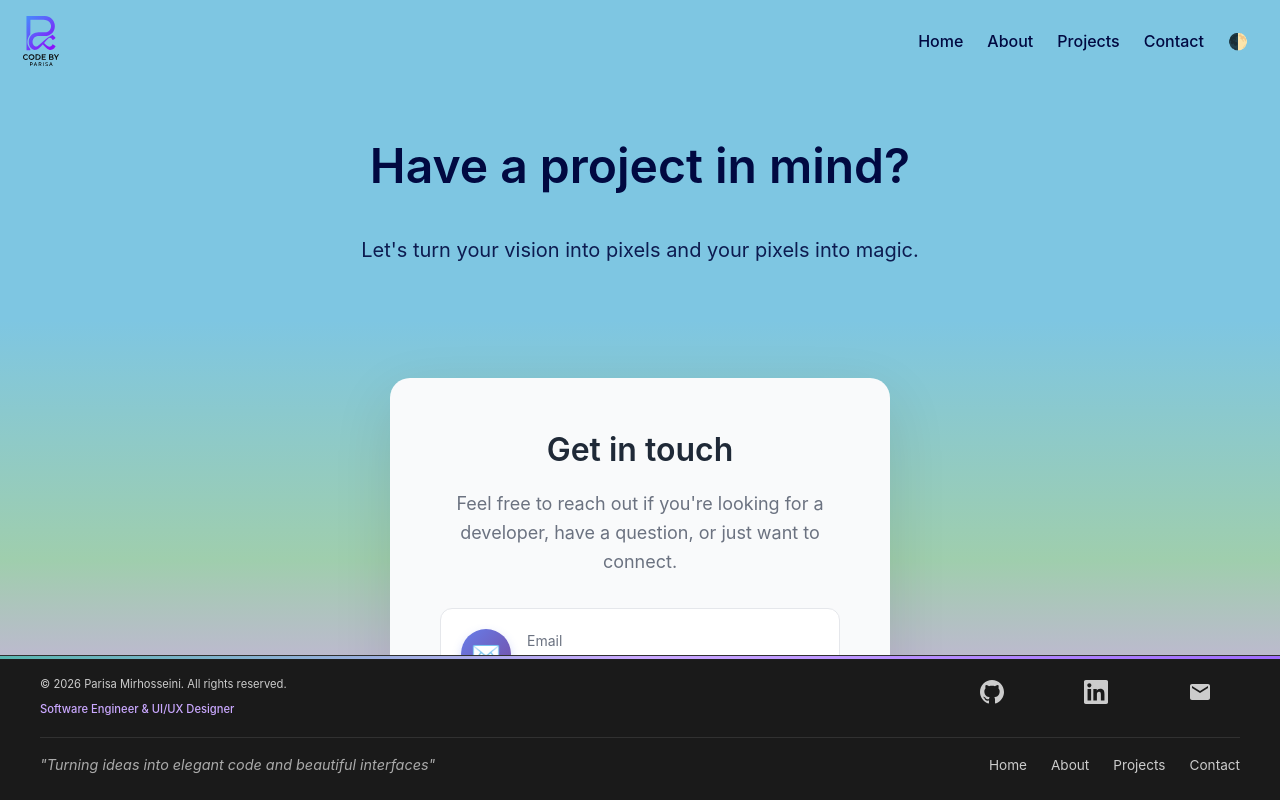
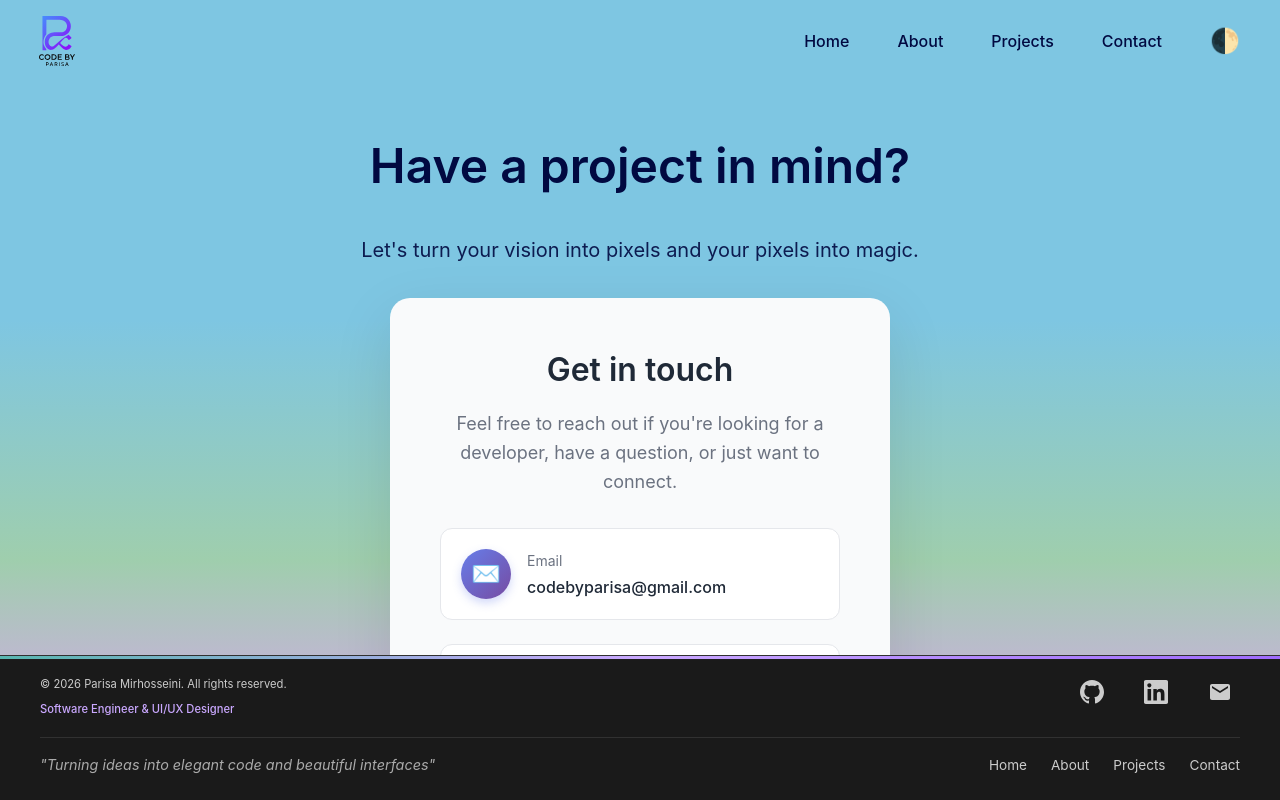
Before and after one commit to Parisa-Mirhosseini/parisa-mirhosseini-portfolio, a React (Vite) app: page /contact in a window 1280 px wide. Built offline with nearby package versions, Linux system fonts and the light colour scheme; a web font is replaced by a local one.

Commit message:
footer and header improvement

```diff
--- a/src/Pages/ContactPage/ContactPage.scss
+++ b/src/Pages/ContactPage/ContactPage.scss
@@ -2,10 +2,10 @@
 
 	&__hero {
 	  text-align: center;
-	  padding: 3rem 2rem;
+	  padding: 3rem 2rem 0 2rem;
 
 	  @media (max-width: 768px) {
-		padding: 3rem 1rem;
+		padding: 1rem 1rem;
 	  }
 	}
 
@@ -27,13 +27,12 @@
 	  font-size: 1.25rem;
 	  opacity: 0.9;
 	  line-height: 1.6;
-	  padding-bottom: 2rem;
 	  max-width: 600px;
 	  margin: 0 auto;
 
 	  @media (max-width: 768px) {
 		font-size: 1.125rem;
-		padding: 0 1rem 2rem;
+		padding: 0 1rem 0;
 	  }
 	}
 
--- a/src/components/Footer/Footer.scss
+++ b/src/components/Footer/Footer.scss
@@ -78,7 +78,6 @@
     transition: all 0.3s ease;
     padding: 0.5rem;
     border-radius: 8px;
-    min-width: 80px;
 
     &:hover {
       color: #fff;
--- a/src/components/Header/Header.jsx
+++ b/src/components/Header/Header.jsx
@@ -1,24 +1,65 @@
 import './Header.scss';
 import { useTheme } from '../../theme/ThemeContext';
 import logo from '../../assets/logo/logo.svg';
+import { useState } from 'react';
 
 function Header() {
   const { toggleTheme } = useTheme();
+  const [isMenuOpen, setIsMenuOpen] = useState(false);
+
+  const toggleMenu = () => {
+    setIsMenuOpen(!isMenuOpen);
+  };
+
+  const closeMenu = () => {
+    setIsMenuOpen(false);
+  };
 
   return (
     <header className="header">
-     <div className="header__logo">
-        <a href="/">
+      <div className="header__logo">
+        <a href="/" onClick={closeMenu}>
           <img src={logo} alt="Parisa's Logo" className="header__logo-image" />
         </a>
       </div>
-      <nav>
-        <ul>
-        <li><a href="/">Home</a></li>
-          <li><a href="/about">About</a></li>
-          <li><a href="/projects">Projects</a></li>
-          <li><a href="/contact">Contact</a></li>
-          <li><button onClick={toggleTheme}>🌓</button></li>
+
+      {/* Mobile Menu Toggle Button */}
+      <button
+        className={`header__menu-toggle ${isMenuOpen ? 'header__menu-toggle--open' : ''}`}
+        onClick={toggleMenu}
+        aria-label={isMenuOpen ? "Close menu" : "Open menu"}
+        aria-expanded={isMenuOpen}
+      >
+        <span className="header__menu-icon"></span>
+      </button>
+
+      {/* Navigation */}
+      <nav className={`header__nav ${isMenuOpen ? 'header__nav--open' : ''}`}>
+        <ul className="header__nav-list">
+          <li className="header__nav-item">
+            <a href="/" onClick={closeMenu}>Home</a>
+          </li>
+          <li className="header__nav-item">
+            <a href="/about" onClick={closeMenu}>About</a>
+          </li>
+          <li className="header__nav-item">
+            <a href="/projects" onClick={closeMenu}>Projects</a>
+          </li>
+          <li className="header__nav-item">
+            <a href="/contact" onClick={closeMenu}>Contact</a>
+          </li>
+          <li className="header__nav-item header__nav-item--theme">
+            <button
+              onClick={() => {
+                toggleTheme();
+                closeMenu();
+              }}
+              className="header__theme-toggle"
+              aria-label="Toggle theme"
+            >
+              🌓
+            </button>
+          </li>
         </ul>
       </nav>
     </header>
--- a/src/components/Header/Header.scss
+++ b/src/components/Header/Header.scss
@@ -6,11 +6,17 @@
   display: flex;
   justify-content: space-between;
   align-items: center;
-  padding: 1rem 2rem 1rem 1rem;
+  padding: 1rem;
+  position: relative;
+  z-index: 100;
 
-  h1 {
-    font-size: 1.8rem;
-    font-weight: 600;
+  @include tablet {
+    padding: 1rem 2rem;
+  }
+
+  &__logo {
+    flex: 0 0 auto;
+    z-index: 101;
   }
 
   &__logo-image {
@@ -20,64 +26,254 @@
     align-items: center;
     justify-content: center;
 
-    // Optional scaling for larger screens
     @include tablet {
       width: 50px;
       height: 50px;
     }
   }
 
-  nav {
-    ul {
+  &__menu-toggle {
+    display: block;
+    background: transparent;
+    border: none;
+    cursor: pointer;
+    width: 40px;
+    height: 40px;
+    padding: 0;
+    position: relative;
+    z-index: 101;
+    color: inherit; // Use current theme color
+
+    @include tablet {
+      display: none;
+    }
+
+    &:focus-visible {
+      outline: 2px solid #58b6b0;
+      outline-offset: 2px;
+      border-radius: 4px;
+    }
+  }
+
+  &__menu-icon {
+    display: block;
+    position: relative;
+    width: 24px;
+    height: 2px;
+    background-color: currentColor; // Will inherit color from parent
+    margin: 0 auto;
+    transition: all 0.3s ease;
+
+    &::before,
+    &::after {
+      content: '';
+      position: absolute;
+      width: 24px;
+      height: 2px;
+      background-color: currentColor; // Will inherit color from parent
+      left: 0;
+      transition: all 0.3s ease;
+    }
+
+    &::before {
+      top: -8px;
+    }
+
+    &::after {
+      bottom: -8px;
+    }
+  }
+
+  &__menu-toggle--open &__menu-icon {
+    background-color: transparent;
+
+    &::before {
+      top: 0;
+      transform: rotate(45deg);
+    }
+
+    &::after {
+      bottom: 0;
+      transform: rotate(-45deg);
+    }
+  }
+
+  &__nav {
+    position: fixed;
+    top: 0;
+    right: -100%;
+    width: 80%;
+    max-width: 300px;
+    height: 100vh;
+    background: rgba(26, 26, 26, 0.95); // Dark semi-transparent for mobile
+    backdrop-filter: blur(10px);
+    box-shadow: -5px 0 20px rgba(0, 0, 0, 0.3);
+    transition: right 0.4s cubic-bezier(0.77, 0.2, 0.05, 1.0);
+    z-index: 100;
+    overflow-y: auto;
+    display: flex;
+    flex-direction: column;
+    padding-top: 80px;
+
+    .light & {
+      background: rgba(255, 255, 255, 0.95); // Light semi-transparent for mobile
+    }
+
+    @include tablet {
+      position: static;
+      width: auto;
+      height: auto;
+      background: transparent !important; // Remove background on tablet/desktop
+      backdrop-filter: none; // Remove blur on tablet/desktop
+      box-shadow: none;
+      padding-top: 0;
+      right: 0;
+      max-width: none;
+      overflow: visible;
+    }
+
+    &--open {
+      right: 0;
+    }
+  }
+
+  &__nav-list {
     list-style: none;
-      display: flex;
-      align-items: center;
-      gap: 1.5rem;
     margin: 0;
     padding: 0;
+    display: flex;
+    flex-direction: column;
+    gap: 0;
 
-      li {
-        a,
-        button {
+    @include tablet {
+      flex-direction: row;
+      align-items: center;
+      gap: 2rem;
+    }
+  }
+
+  &__nav-item {
+    border-bottom: 1px solid rgba(255, 255, 255, 0.1);
+
+    .light & {
+      border-bottom: 1px solid rgba(0, 0, 0, 0.1);
+    }
+
+    @include tablet {
+      border-bottom: none !important; // Remove borders on tablet/desktop
+    }
+
+    &:last-child {
+      border-bottom: none;
+      margin-top: auto;
+      padding-top: 1rem;
+      border-top: 1px solid rgba(255, 255, 255, 0.1);
+
+      .light & {
+        border-top: 1px solid rgba(0, 0, 0, 0.1);
+      }
+
+      @include tablet {
+        margin-top: 0;
+        padding-top: 0;
+        border-top: none !important;
+      }
+    }
+  }
+
+  &__nav-item a,
+  &__theme-toggle {
+    display: block;
     text-decoration: none;
     font-weight: 500;
     color: inherit;
     background: none;
     border: none;
     cursor: pointer;
-          transition: color 0.3s ease;
+    transition: all 0.3s ease;
+    font-size: 1.1rem;
+    padding: 1rem 2rem;
+    width: 100%;
+    text-align: left;
 
     &:hover {
       color: #58b6b0;
+      background: rgba(88, 182, 176, 0.1);
     }
 
-          font-size: 1rem; // Same on all devices
+    &:focus-visible {
+      outline: 2px solid #58b6b0;
+      outline-offset: -2px;
     }
-      }
+
+    @include tablet {
+      font-size: 1rem;
+      padding: 0.5rem;
+      width: auto;
+      text-align: center;
+      background: transparent !important;
+
+      &:hover {
+        background: transparent !important;
+        color: #58b6b0;
       }
     }
   }
 
+  &__theme-toggle {
+    font-size: 1.5rem;
+    padding: 1rem 2rem;
+    display: flex;
+    align-items: center;
+    justify-content: flex-start;
+
+    @include tablet {
+      font-size: 1.5rem;
+      padding: 0.5rem;
+      border-radius: 50%;
+      justify-content: center;
+
+      &:hover {
+        background: rgba(88, 182, 176, 0.1) !important;
+      }
+    }
+  }
+
+  // Overlay for mobile menu
+  &::before {
+    content: '';
+    position: fixed;
+    top: 0;
+    left: 0;
+    width: 100%;
+    height: 100%;
+    background: rgba(0, 0, 0, 0.5);
+    z-index: 99;
+    opacity: 0;
+    visibility: hidden;
+    transition: all 0.3s ease;
+
+    @include tablet {
+      display: none;
+    }
+  }
+
+  &__nav--open + &::before {
+    opacity: 1;
+    visibility: visible;
+  }
+}
+
+// Tablet adjustments
+@include tablet {
   .header {
     nav {
       ul {
         li {
           a,
           button {
-          // Add these for better accessibility
             &:focus-visible {
-            outline: 2px solid #58b6b0;
               outline-offset: 2px;
-          }
-
-          // Improve button styling
-          button {
-            font-size: 1.5rem; // Make emoji button more touch-friendly
-            padding: 0.5rem;
-            border-radius: 50%;
-            background: transparent;
-            &:hover {
-              background: rgba(88, 182, 176, 0.1);
             }
           }
         }
@@ -85,3 +281,37 @@
     }
   }
 }
+
+// Mobile-specific adjustments
+@media (max-width: 767px) {
+  .header {
+    &__nav-item--theme {
+      position: sticky;
+      bottom: 0;
+      background: inherit;
+    }
+  }
+}
+
+// Prevent body scroll when menu is open on mobile
+body.menu-open {
+  overflow: hidden;
+}
+
+// Ensure proper color inheritance for all theme elements
+.light, .dark {
+  .header {
+    color: inherit;
+
+    &__menu-icon,
+    &__menu-icon::before,
+    &__menu-icon::after {
+      background-color: currentColor;
+    }
+
+    &__nav-item a,
+    &__theme-toggle {
+      color: inherit;
+    }
+  }
+}
--- a/src/components/ProjectCards/ProjectCards.scss
+++ b/src/components/ProjectCards/ProjectCards.scss
@@ -7,7 +7,7 @@
   display: flex;
   flex-wrap: wrap;
   justify-content: center;
-  padding: 1.5rem; // Reduced padding for mobile
+  padding: 2.5rem;
 
   @include tablet {
     padding: 5rem 1rem 2rem 1rem;
@@ -16,10 +16,10 @@
 
 .Project__item {
   display: flex;
-  flex-direction: column; // Changed from row to column
+  flex-direction: row;
   align-items: center;
-  width: 50%; // 2 items per row on mobile
-  padding: 1rem;
+  width: 30%;
+  padding-bottom: 2rem;
   max-width: 800px;
   @include transition(transform, 0.2s, ease);
 
@@ -28,64 +28,96 @@
   }
 
   &--image {
-    width: 80px; // Fixed width for mobile
-    height: 80px;
-    object-fit: contain;
-    margin-bottom: 0.75rem;
+    width: 5em;
   }
 
   &--title {
     font-size: 12px;
-    padding-top: 5px;
+    padding-top: 10px;
     font-weight: bold;
     color: $project-title-color;
     text-align: center;
-    text-decoration: none;
-    line-height: 1.3;
+    text-decoration: none; // Ensure no text decoration
   }
+}
 
-  @include tablet {
-    width: 33.333%; // 3 items per row on tablet
-    padding: 1.5rem;
+// Add this class for the link
+.Project__link {
+  text-decoration: none !important; // Force no text decoration
+  color: inherit;
+  display: flex;
+  flex-direction: column;
+  align-items: center;
+  width: 100%;
+
+  &:hover,
+  &:focus,
+  &:visited {
+    text-decoration: none !important;
+  }
+}
+
+@include tablet {
+  .Project__item {
+    flex-direction: column;
+    align-items: flex-start;
+    text-align: center;
+    width: 33.333%;
+    padding: 1rem;
 
     &--image {
-      width: 100px;
-      height: 100px;
       margin-bottom: 1rem;
+      width:50%;
     }
 
     &--title {
       font-size: 16px;
+      text-decoration: none; // Double-check on tablet
     }
   }
 
-  @include desktop {
-    width: 25%; // 4 items per row on desktop
+  .Project__link {
+    align-items: center;
+    text-decoration: none !important;
 
-    &--image {
-      width: 120px;
-      height: 120px;
+    &:hover .Project__item--title {
+      color: var(--button-hover);
     }
   }
 }
 
 // Mobile-specific adjustments
-@media (max-width: 480px) {
-  .Project__list {
-    padding: 1rem;
-  }
-
+@media (max-width: 767px) {
   .Project__item {
-    width: 50%; // Keep 2 per row on small mobile
-    padding: 0.75rem;
-
-    &--image {
-      width: 70px;
-      height: 70px;
-    }
+    width: 50%; // 2 items per row on mobile
 
     &--title {
       font-size: 11px;
     }
   }
+
+  .Project__link {
+    text-decoration: none !important;
+  }
 }
+
+// If you're still seeing text decoration, add this global fix
+a {
+  &.Project__link,
+  &[href*="github"],
+  &[href*="vercel"],
+  &[href*="asantybeauty"] {
+    text-decoration: none !important;
+
+    &:hover,
+    &:focus,
+    &:active,
+    &:visited {
+      text-decoration: none !important;
+    }
+
+    h2, p, span {
+      text-decoration: none !important;
+    }
+  }
+}
--- a/src/styles/partials/_global.scss
+++ b/src/styles/partials/_global.scss
@@ -60,6 +60,7 @@ body {
    --button-border: #caa8ff;
   --button-hover: #9f6bff;
   --subtitle-color: #caa8ff;
+
 }
 
 nav ul {
```
Also changed, not shown: src/components/ProjectCards/ProjectCards.jsx (+6 -2 lines). Lines whose indentation alone changed are shown as unchanged.
